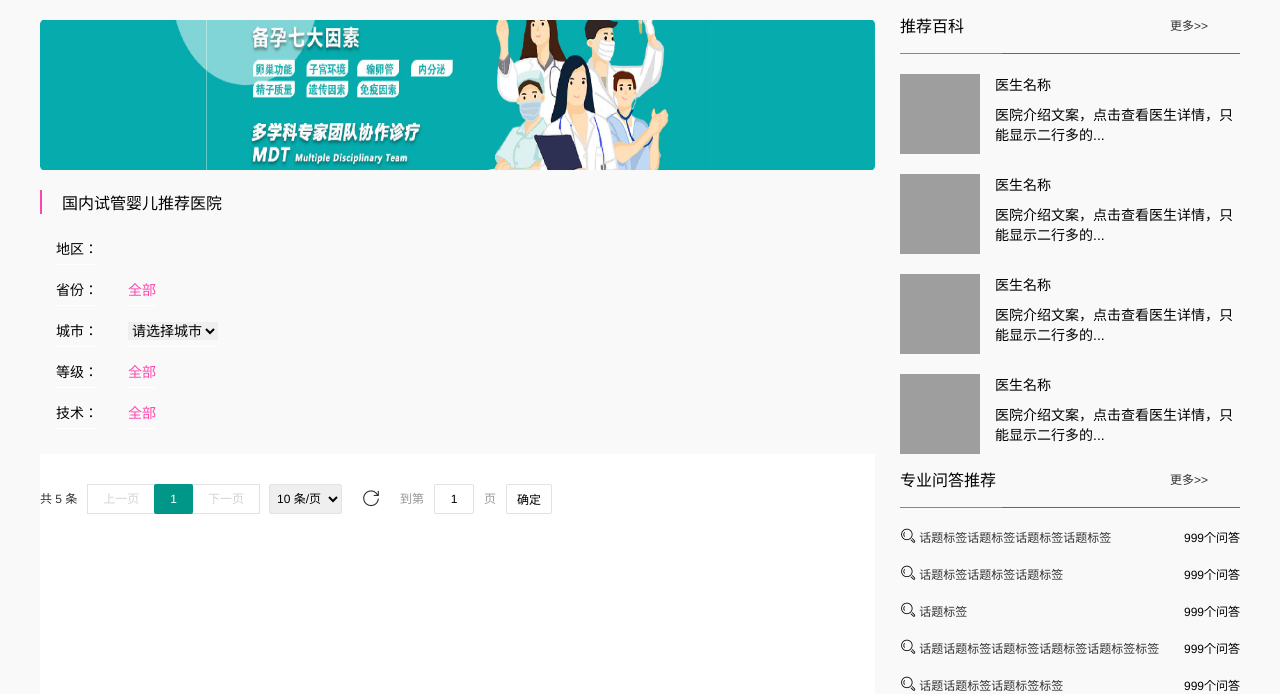
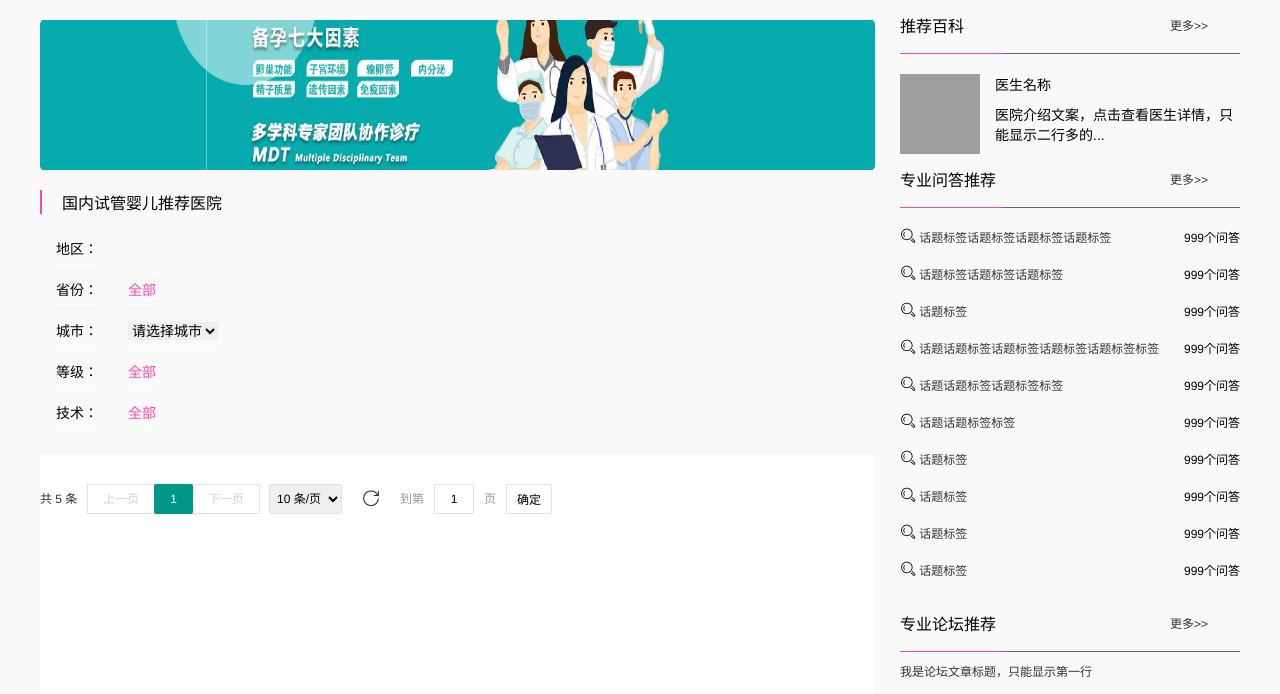
Before and after one commit to xiaohanxxx/yuerweb, a Django app: page /hospital/ in a window 1280 px wide. Shown: the part 151-845 px from the top of the page. Run offline with Django 3.2, Linux system fonts and the light colour scheme; data that the repository does not hold is empty; some libraries are stand-ins or nearby versions; grey boxes are pictures that could not be loaded.

Commit message:
医院推荐  左侧数据调用  未完成版

```diff
--- a/template/yiyuantuijian.html
+++ b/template/yiyuantuijian.html
@@ -75,7 +75,7 @@
          <div class="tjyylists" ms-repeat="getYYlist">
               <div class="leftyytj">
                  <img src="{% static 'img/hospitals.png' %}" width="147" height="92" alt="" style="float: left; margin-right: 25px;">
-                 <h3>{el.title}     <abbr title="">三级甲等</abbr></h3>
+                 <h3>{el.title}     <abbr title="">{el.hospitallv}</abbr></h3>
                  <p>地址：{el.address}</p>
                  <p>电话：021 6659889</p>
               </div>
@@ -116,21 +116,11 @@
                  <h4 style="margin-top: 20px;">医生名称</h4>
                  <p style=" font-size: 14px; margin-top: 10px;">医院介绍文案，点击查看医生详情，只能显示二行多的...</p>
               </div>
-              <div class="doctorbox">
+              <!-- <div class="doctorbox">
                  <img src="{% static 'img/doctor.png' %}" style="float: left; margin: 20px 15px 0 0; width: 80px; height: 80px;">
                  <h4 style="margin-top: 20px;">医生名称</h4>
                  <p style=" font-size: 14px; margin-top: 10px;">医院介绍文案，点击查看医生详情，只能显示二行多的...</p>
-              </div>
-              <div class="doctorbox">
-                 <img src="{% static 'img/doctor.png' %}" style="float: left; margin: 20px 15px 0 0; width: 80px; height: 80px;">
-                 <h4 style="margin-top: 20px;">医生名称</h4>
-                 <p style=" font-size: 14px; margin-top: 10px;">医院介绍文案，点击查看医生详情，只能显示二行多的...</p>
-              </div>
-              <div class="doctorbox">
-                 <img src="{% static 'img/doctor.png' %}" style="float: left; margin: 20px 15px 0 0; width: 80px; height: 80px;">
-                 <h4 style="margin-top: 20px;">医生名称</h4>
-                 <p style=" font-size: 14px; margin-top: 10px;">医院介绍文案，点击查看医生详情，只能显示二行多的...</p>
-              </div>
+              </div> -->
           </div>
 
 
@@ -321,13 +311,11 @@
             vmw.c = el;
             vmw.dataslist.hospitallv = vmw.dengjis[el].id;
             vmw.getDatas();
-            {#console.log(vmw.dataslist.dengji,'vmw.dataslist');#}
         },
         jishuFun:function (el){
             vmw.d = el;
             vmw.dataslist.hospitaltype = vmw.jishus[el].id;
             vmw.getDatas();
-            {#console.log(vmw.dataslist.jishu,'vmw.dataslist.jishu');#}
         },
         getYYlist:[],
         getDatas:function (){
@@ -344,16 +332,17 @@
                 // timeout: 10000,
                 success: function (data) {
                    vmw.getYYlist = data.data;
-                    console.log(data,5555555555555555);
                 }
             });
             console.log(datas,'发送请求');
         },
-        // selectchange:function(data){
-        //     console.log(data,'selectchanges')
-        //     vmw.dataslist.cityarea = data;
-        //     vmw.getDatas();
-        // },
+        selectchange:function(data){
+            console.log(data,'selectchanges')
+            vmw.dataslist.cityarea = data;
+            vmw.getDatas();
+        },
+        currpage:'',
+        pageNum:'',
         intopages:function(){
             layui.use(['laypage', 'layer'], function(){
               var laypage = layui.laypage
@@ -364,16 +353,35 @@
                 ,layout: ['count', 'prev', 'page', 'next', 'limit', 'refresh', 'skip']
                 ,jump: function(obj){
                   console.log(obj)
+                  vmw.currpage = obj.curr;
+                  vmw.pageNum = obj.limit;
                 }
               });
             });
         },
+        getrmbaike:[],
+        get_rm_baike: function () {
+            var count = {
+                count: 10
+            }
+            $.ajax({
+                type: 'post',
+                url: '/baike/api/articlecommend',//推荐文章
+                data: count,
+                dataType: "json",
+                success: function (data) {
+                    vmw.getrmbaike = data.data
+                    console.log(vmw.getrmbaike,"推荐文章");
+                }
+            });
+        }
 
     })
     vmw.intopages();
     vmw.getAllcity();
     vmw.getDengji();
     vmw.getJishu();
+    vmw.get_rm_baike();
 </script>
 </body>
 </html>
```
Also changed, not shown: template/article.html (+4 -4 lines).
